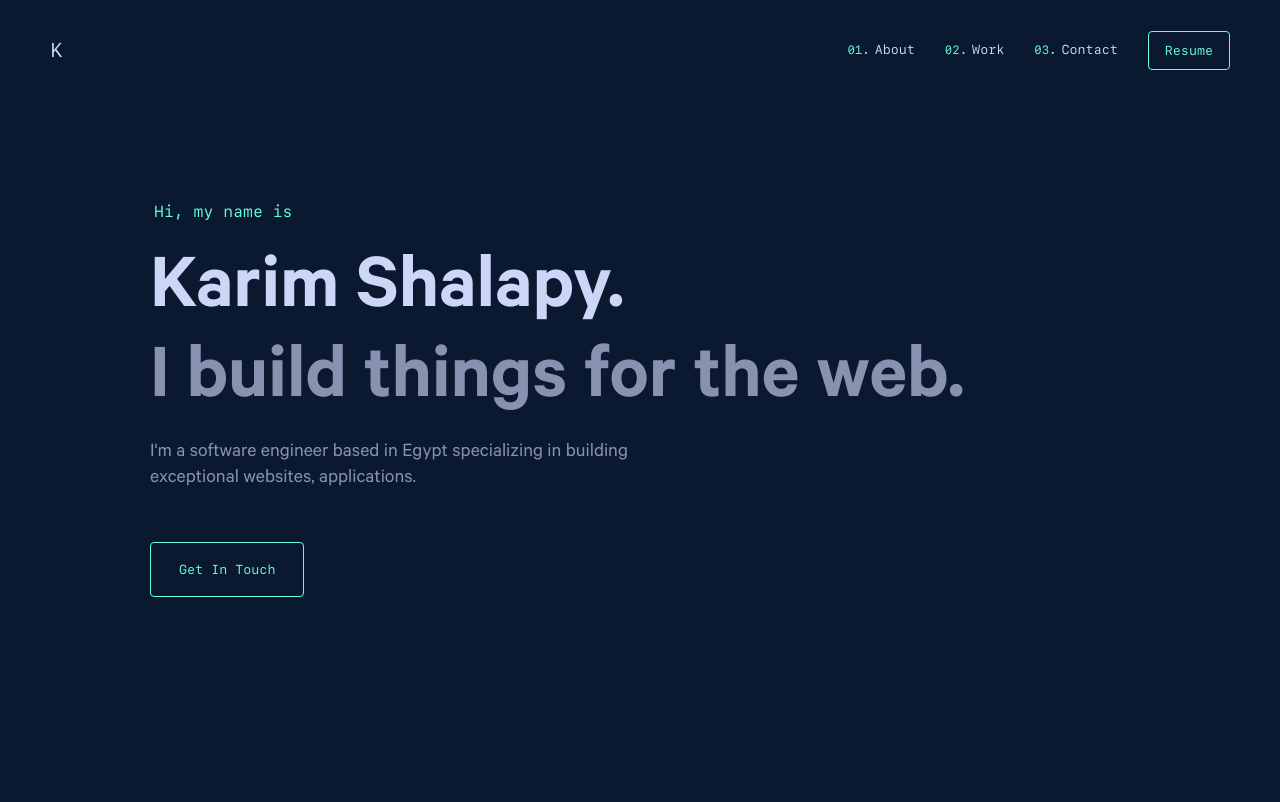
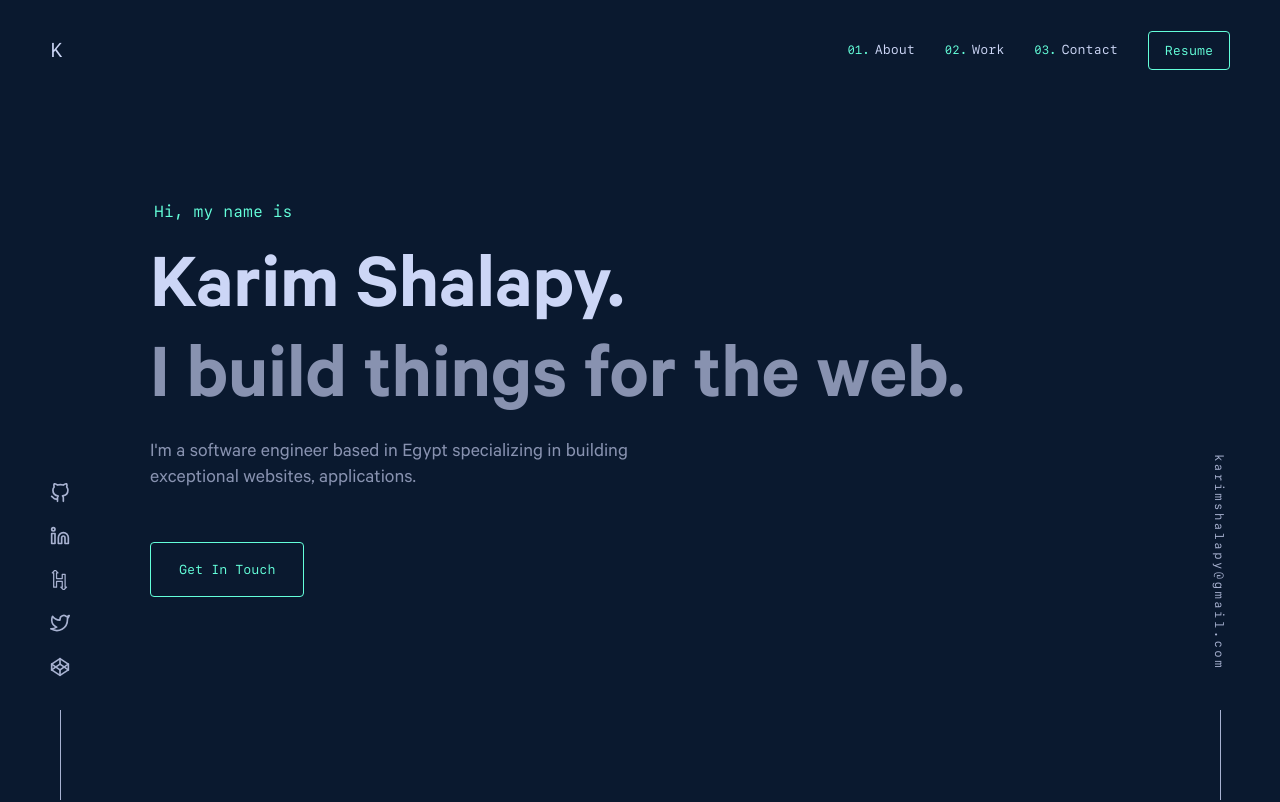
Before and after one commit to karimshalapy/karimshalapy, a React (Create React App) app: page / in a window 1280 px wide. Shown: the top 802 px of the page. Built offline with nearby package versions, Linux system fonts and the light colour scheme.

Commit message:
feat: add side social links divs

```diff
--- a/src/Layout/Layout.tsx
+++ b/src/Layout/Layout.tsx
@@ -1,5 +1,6 @@
 import React from 'react'
 import Header from './Header/Header'
+import SideLinks from './SideLinks/SideLinks'
 
 interface Props {
 
@@ -10,8 +11,10 @@ const Layout: React.FC<Props> = props => {
     return (
         <>
             <Header />
+            <SideLinks isLeft />
+            <SideLinks />
             <div id="content">
-                <main className="fillHeight">
+                <main className="fillHeight" style={{ counterReset: "section 0" }}>
                     {props.children}
                 </main>
             </div>
--- /dev/null
+++ b/src/Layout/SideLinks/SideLinks.module.css
@@ -0,0 +1,73 @@
+.SideLinks {
+    width: 40px;
+    position: fixed;
+    bottom: 0px;
+    left: auto;
+    right: 40px;
+    z-index: 10;
+    color: var(--light-text-color);
+}
+.SideLinks.Left {
+    left: 40px;
+    right: auto;
+}
+@media (max-width: 1080px) {
+    .SideLinks {
+        left: auto;
+        right: 20px
+    }
+    .SideLinks.left {
+        left: 20px;
+        right: auto;
+    }
+}
+
+@media (max-width: 768px) {
+    .SideLinks {display: none;}
+}
+.SideLinks::after {
+    content: "";
+    display: block;
+    width: 1px;
+    height: 90px;
+    margin: 0px auto;
+    background-color: var(--light-text-color);
+}
+.SideLinks svg {
+    width: 20px;
+    height: 20px;
+    fill: none;
+}
+.SideLinks a {
+    padding: 10px;
+}
+.SideLinks > a {
+    margin: 20px auto;
+    padding: 10px;
+    font-family: var(--font-mono);
+    font-size: var(--font-size-xxs);
+    letter-spacing: 0.2em;
+    writing-mode: vertical-rl;
+}
+.SideLinks a:hover,
+.SideLinks a:focus {
+    transform: translateY(-3px);
+}
+.SideLinks ul {
+    display: flex;
+    flex-direction: column;
+    align-items: center;
+    margin: 0px;
+    padding: 0px;
+    list-style: none;
+}
+.SideLinks ul li {
+    margin: 0;
+    padding: 0;
+}
+.SideLinks ul li::before {
+    display: none;
+}
+.SideLinks ul li:last-of-type {
+    margin-bottom: 20px;
+}
--- /dev/null
+++ b/src/Layout/SideLinks/SideLinks.tsx
@@ -0,0 +1,33 @@
+import React from 'react'
+import classes from './SideLinks.module.css'
+import { ReactComponent as Github } from '../../assets/icons/github.svg'
+import { ReactComponent as Linkedin } from '../../assets/icons/linkedin.svg'
+import { ReactComponent as Hackerrank } from '../../assets/icons/hackerrank.svg'
+import { ReactComponent as Twitter } from '../../assets/icons/twitter.svg'
+import { ReactComponent as Codepen } from '../../assets/icons/codepen.svg'
+
+interface Props {
+    isLeft?: boolean
+}
+
+const SideLinks: React.FC<Props> = props => {
+    return (
+        <div className={`${classes.SideLinks} ${props.isLeft ? classes.Left : ""}`}>
+            {
+                props.isLeft
+                    ?
+                    <ul>
+                        <li><a href="https://github.com/karimshalapy" target="_blank" rel="noreferrer"><Github /></a></li>
+                        <li><a href="https://www.linkedin.com/in/karimshalapy/" target="_blank" rel="noreferrer"><Linkedin /></a></li>
+                        <li><a href="https://www.hackerrank.com/karimshalapy" target="_blank" rel="noreferrer"><Hackerrank /></a></li>
+                        <li><a href="https://twitter.com/KarimShalapy" target="_blank" rel="noreferrer"><Twitter /></a></li>
+                        <li><a href="https://codepen.io/karimshalapy" target="_blank" rel="noreferrer"><Codepen /></a></li>
+                    </ul>
+                    :
+                    <a href="mailto:karimshalapy@gmail.com">karimshalapy@gmail.com</a>
+            }
+        </div>
+    )
+}
+
+export default SideLinks
```
Also changed, not shown: src/assets/icons/hackerrank.svg (added).
